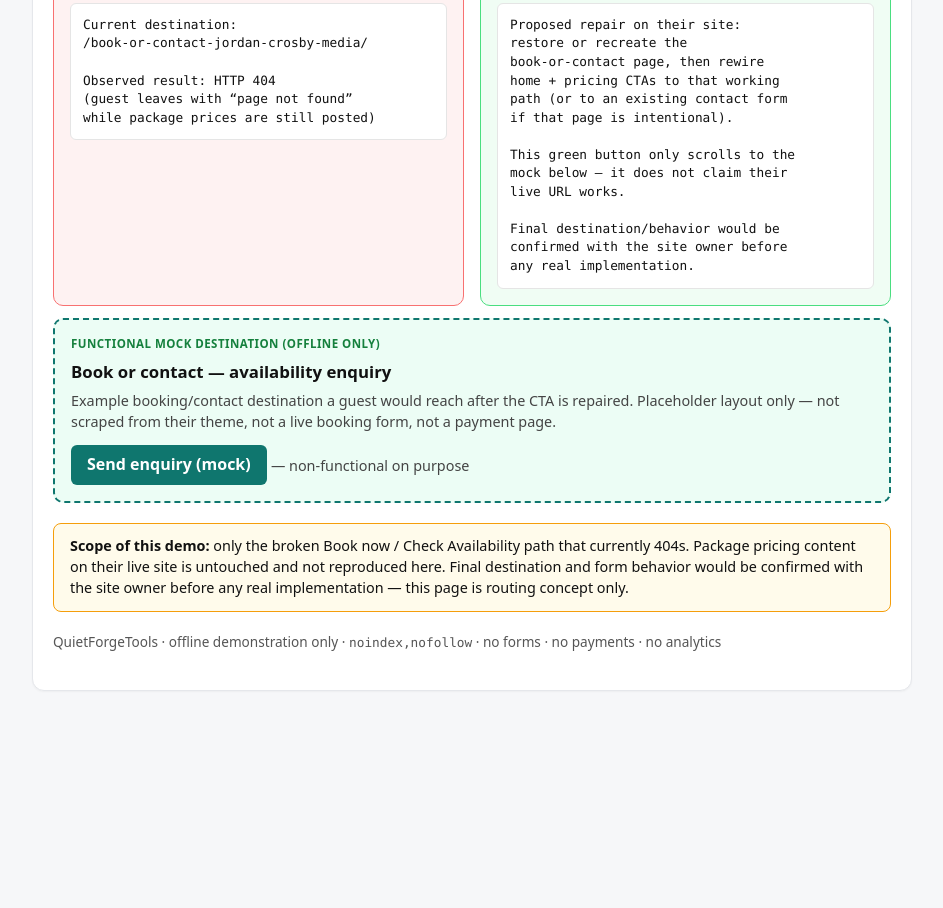
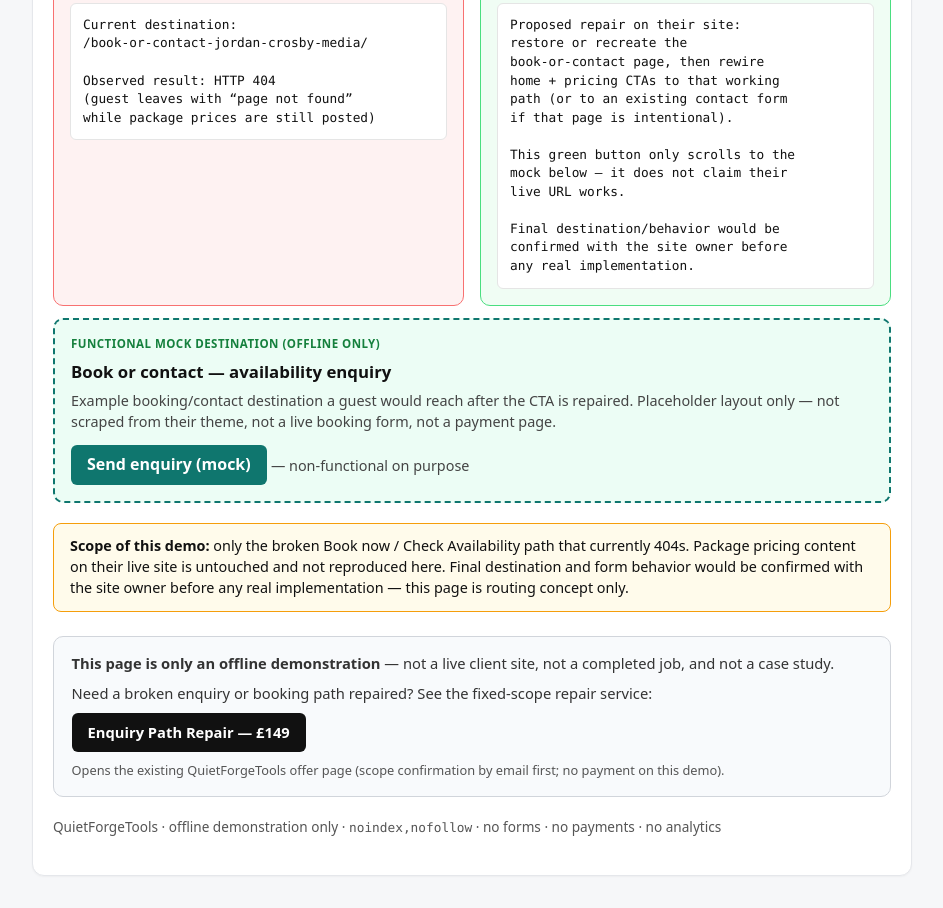
Before and after one commit to mamonasr789-png/quietforgetools-jordan-booking-path-proof, a plain HTML site: page index.html in a window 1280 px wide. Shown: the part 474-1382 px from the top of the page, without its empty margins (168-1111 px from the left). Before the commit the page ends 1197 px from the top, so only its background shows below. Drawn offline with Linux system fonts and the light colour scheme.

Commit message:
Add understated link to £149 Enquiry Path Repair service (demo disclaimers kept)

```diff
--- a/index.html
+++ b/index.html
@@ -30,6 +30,10 @@
   .obs{background:#fffbeb;border:1px solid #f59e0b;padding:.75rem 1rem;border-radius:8px;margin-top:1.25rem;font-size:.9rem}
   .foot{margin-top:1.25rem;font-size:.85rem;color:#555}
   .mockbox{border:2px dashed #0f766e;border-radius:10px;padding:1rem;background:#ecfdf5;margin-top:.75rem}
+  .svc{margin-top:1.5rem;padding:1rem 1.1rem;border:1px solid #d1d5db;border-radius:10px;background:#f8fafc}
+  .svc p{margin:0 0 .55rem;font-size:.92rem;color:#333}
+  .svc a.btn-svc{background:#111;color:#fff}
+  .svc .disc{font-size:.8rem;color:#555;margin:.55rem 0 0}
 </style>
 </head>
 <body>
@@ -85,6 +89,14 @@ any real implementation.</pre>
       <strong>Scope of this demo:</strong> only the broken Book now / Check Availability path that currently 404s. Package pricing content on their live site is untouched and not reproduced here. Final destination and form behavior would be confirmed with the site owner before any real implementation — this page is routing concept only.
     </div>
 
+
+    <div class="svc" id="quietforge-service">
+      <p><strong>This page is only an offline demonstration</strong> — not a live client site, not a completed job, and not a case study.</p>
+      <p>Need a broken enquiry or booking path repaired? See the fixed-scope repair service:</p>
+      <p><a class="btn btn-svc" href="https://mamonasr789-png.github.io/quietforgetools-enquiry-repair/">Enquiry Path Repair — £149</a></p>
+      <p class="disc">Opens the existing QuietForgeTools offer page (scope confirmation by email first; no payment on this demo).</p>
+    </div>
+
     <p class="foot">QuietForgeTools · offline demonstration only · <code>noindex,nofollow</code> · no forms · no payments · no analytics</p>
   </div>
 </body>
```
